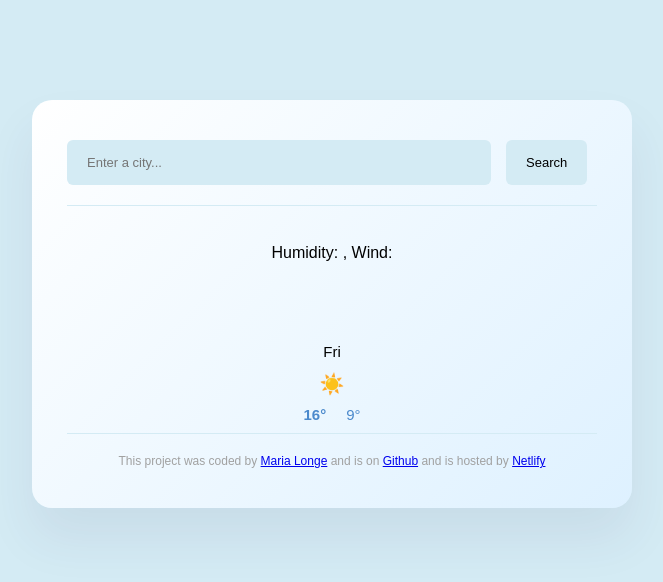
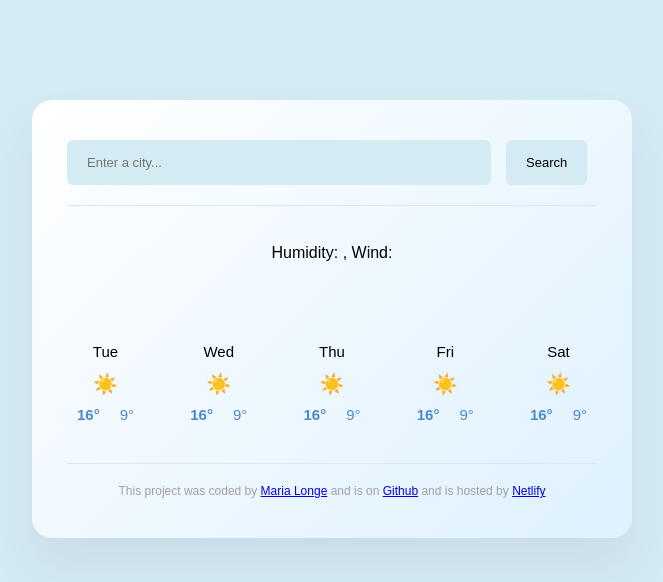
Before and after one commit to mariamayowa/My-Weather-Project, a plain HTML site: page index.html in a window 1280 px wide. Shown: the whole page, without its empty margins (308-971 px from the left). Drawn offline with nearby package versions, Linux system fonts and the light colour scheme; no server answers.

Commit message:
Injected the forecast HTML from Javascript.

```diff
--- a/index.html
+++ b/index.html
@@ -39,14 +39,7 @@
             <div class="details">
             </div>
         </div>
-        <div class="weather-forecast">
-            <div class="weather-forecast-day">
-                <div class="weather-forecast-date">Fri</div>
-                <div class="weather-forecast-icon">☀️</div>
-                <div class="weather-forecast-temp">
-                    <div class="weather-forecast-temps">
-                    <strong>16°</strong></div>
-                    <div class="weather-forecast-temps">9°</div>
+        <div class="weather-forecast" id="forecast"></div>
     </main>
 <footer>
     <p>This project was coded by
--- a/src/index.js
+++ b/src/index.js
@@ -54,7 +54,33 @@
     searchCity(searchInput.value);
 }
 
+function displayForecast(){
+    let days = ["Tue", "Wed", "Thu", "Fri", "Sat"];
+    let forecastHtml = "";
+
+    days.forEach(function (day) {
+       forecastHtml =
+           forecastHtml +
+       `
+       <div class="weather-forecast-day">
+       <div class="weather-forecast-date">${day}</div>
+       <div class="weather-forecast-icon">☀️</div>
+       <div class="weather-forecast-temp">
+           <div class="weather-forecast-temps">
+           <strong>16°</strong></div>
+           <div class="weather-forecast-temps">9°</div>
+       </div>
+   </div>
+               `;
+    });
+
+
+    let forecastElement = document.querySelector("#forecast");
+    forecastElement.innerHTML = forecastHtml;
+    }
+
 let searchFormElement = document.querySelector("#search-form");
 searchFormElement.addEventListener("submit", handleSearchSubmit);
 
 searchCity("London");
+displayForecast();
--- a/style.css
+++ b/style.css
@@ -75,7 +75,13 @@
     margin-bottom: 30px;
 }
 
+.weather-forecast{
+    display: flex;
+    justify-content: space-between;
+}
+
 .weather-forecast-date{
+    text-align: center;
     color: rgb(0, 0, 0);
     font-size: 15px;
     line-height: 20px;
@@ -85,6 +91,7 @@
 .weather-forecast-icon{
     font-size: 20px;
     margin-top: 10px;
+    text-align: center;
 }
 
 .weather-forecast-temp{
@@ -105,4 +112,5 @@
     border-top: 1px solid #d4ebf4;
     padding: 20px 0 0 0;
     text-align: center;
+    margin-top: 30px;
 }
```
